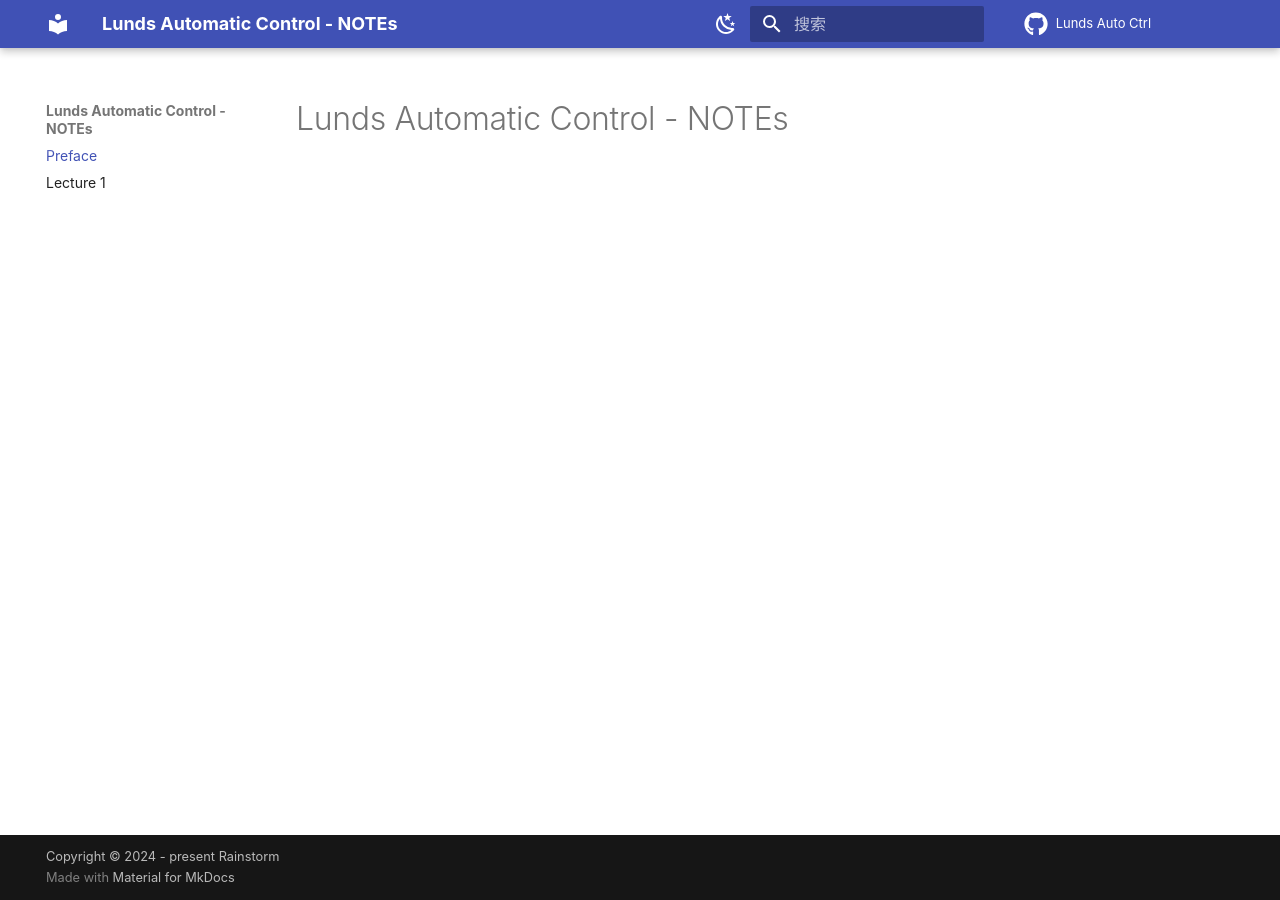
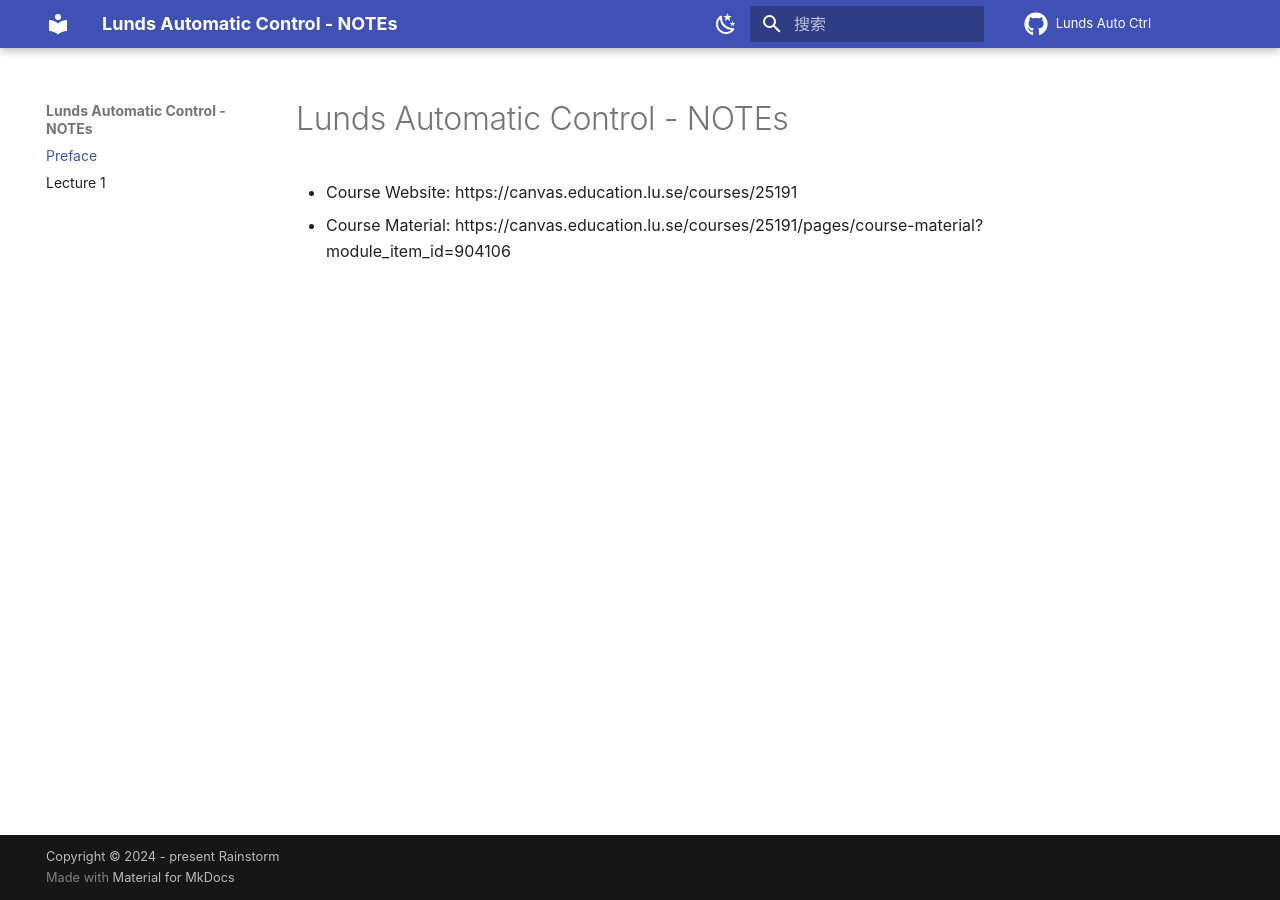
Before and after one commit to rainstormforfun/Lunds-Automatic-Control, an MkDocs documentation site: the page built from docs/index.md, in a window 1280 px wide. Built offline with MkDocs 1.6.1 and Material for MkDocs 9.7.7, drawn with Linux system fonts in a browser that asks for light colours; comment, search, counter and statistics services are not loaded.

Commit message:
auto upload

```diff
--- a/docs/index.md
+++ b/docs/index.md
@@ -1 +1,4 @@
 # Lunds Automatic Control - NOTEs
+
+- Course Website: https://canvas.education.lu.se/courses/25191
+- Course Material: https://canvas.education.lu.se/courses/25191/pages/course-material?module_item_id=904106
```
